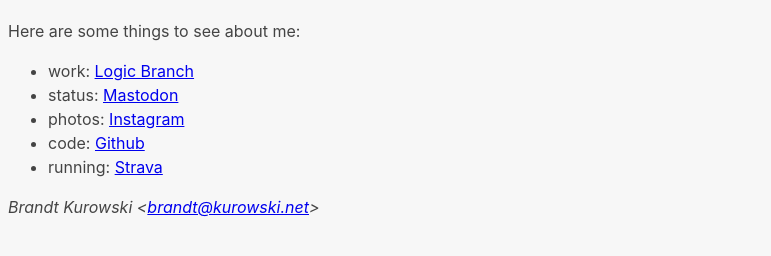
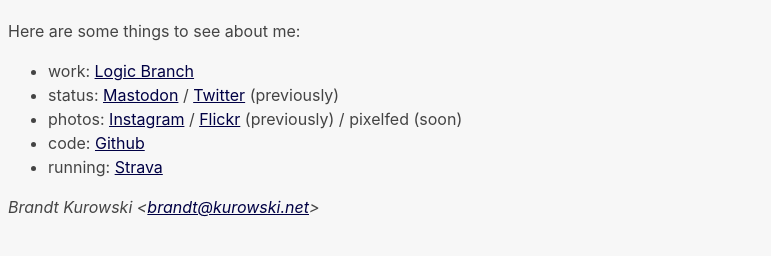
Before and after one commit to kurowski/kurowski.github.io, a plain HTML site: page index.html in a window 1280 px wide. Shown: the part 72-328 px from the top of the page, without its empty margins (0-771 px from the left). Drawn offline with Linux system fonts and the light colour scheme.

Commit message:
Update index.html

```diff
--- a/index.html
+++ b/index.html
@@ -10,6 +10,15 @@
         color: #444;
         font-family: -apple-system, BlinkMacSystemFont, sans-serif;
       }
+      a:link, a:visited {
+        color: #004;
+      }
+      .dim {
+        color: #777;
+      }
+      .dim a:link, .dim a:visited {
+        color: #224;
+      }
     </style>
   </head>
   <body>
@@ -17,11 +26,14 @@
     <p>Here are some things to see about me:</p>
     <ul>
       <li>work: <a href="http://logicbranch.com/">Logic Branch</a></li>
-      <!--li>status: <a href="http://twitter.com/brandtkurowski" rel="me">Twitter</a></li-->
-      <li>status: <a href="https://mastodon.social/@brandtkurowski" rel="me">Mastodon</a></li>
+
+      <li>status:
+        <a href="https://mastodon.social/@brandtkurowski" rel="me">Mastodon</a> /
+        <a href="http://twitter.com/brandtkurowski" rel="me">Twitter</a> (previously)</li>
       <li>photos:
-        <a href="https://www.instagram.com/brandtkurowski/" rel="me">Instagram</a> <!--/
-        <a href="http://flickr.com/photos/brandtkurowski/" rel="me">Flickr</a> -->
+        <a href="https://www.instagram.com/brandtkurowski/" rel="me">Instagram</a> /
+        <a href="http://flickr.com/photos/brandtkurowski/" rel="me">Flickr</a> (previously) /
+        <a https://pixelfed.social/i/web/profile/510879021873195708" rel="me">pixelfed</a> (soon)
       </li>
       <!--li>videos: <a href="http://vimeo.com/brandtkurowski" rel="me">Vimeo</a></li-->
       <!--li>bookmarks: <a href="http://pinboard.in/u:brandtkurowski" rel="me">Pinboard</a></li-->
```
